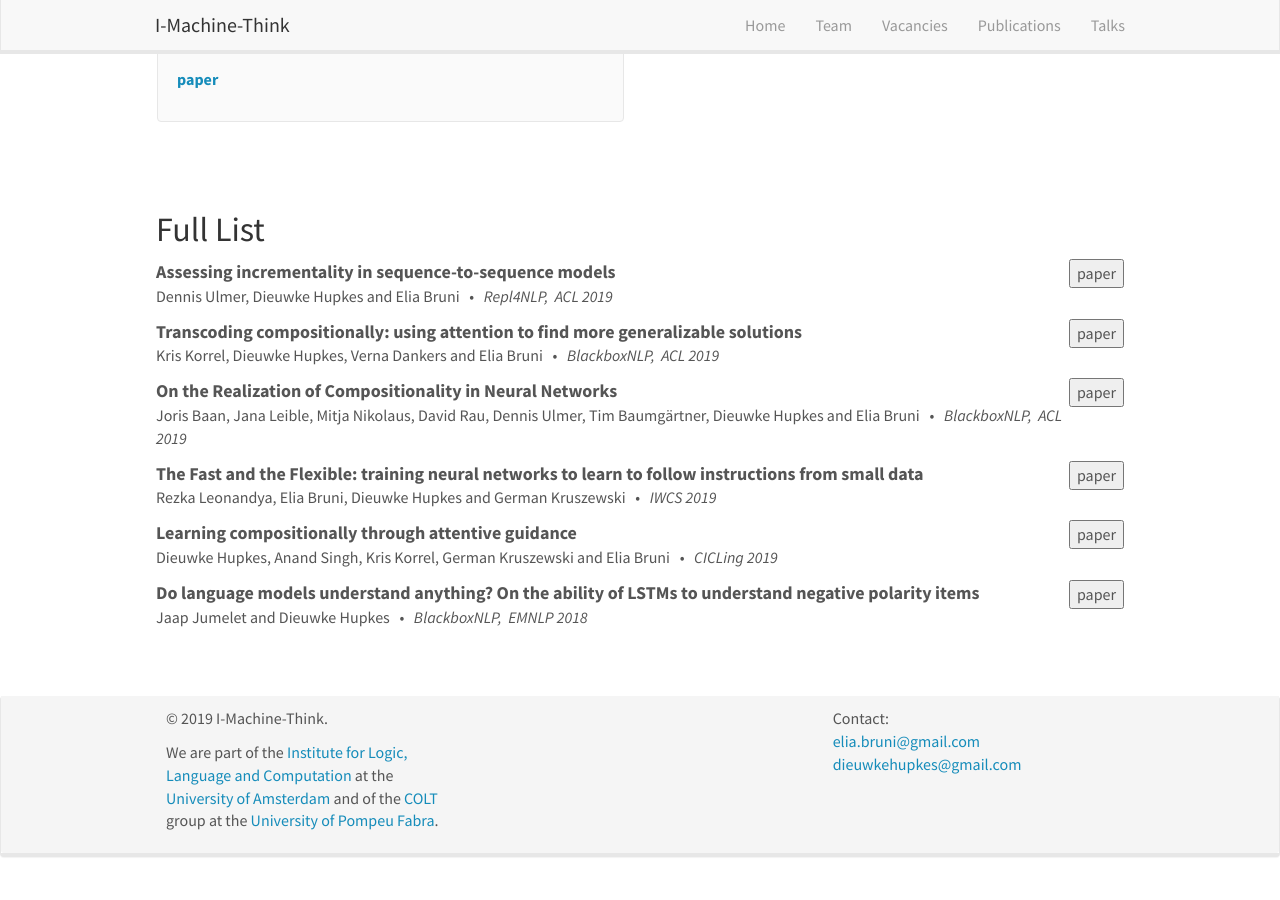
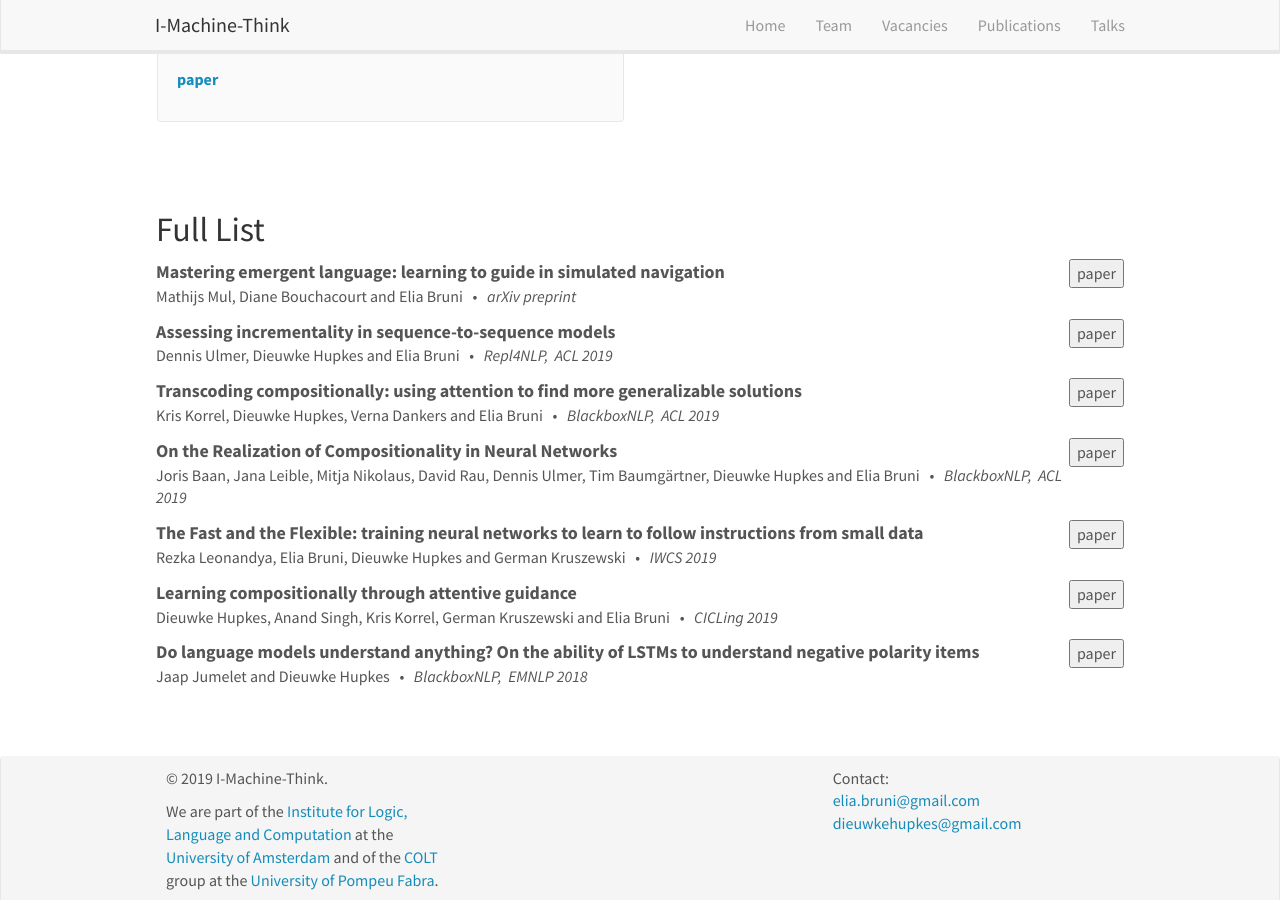
Before and after one commit to i-machine-think/i-machine-think.github.io, a Jekyll site: the page built from _pages/publications.md, in a window 1280 px wide and 900 px high, scrolled down 535 px. Built offline with Jekyll 4.4.1, drawn with Linux system fonts in a browser that asks for light colours; nearby versions of some CDN libraries; before the commit the page ends 1414 px from its top, so only the background shows below that.

```diff
--- a/_data/publist.yml
+++ b/_data/publist.yml
@@ -1,3 +1,15 @@
+
+- title: "Mastering emergent language: learning to guide in simulated navigation"
+  authors: Mathijs Mul, Diane Bouchacourt and Elia Bruni
+  year: 2019
+  image: dummy.png
+  description: ""
+  venue: "arXiv preprint"
+  link:
+    url: https://arxiv.org/abs/1908.05135
+    display: paper
+  news2:
+
 - title: "Assessing incrementality in sequence-to-sequence models"
   authors: Dennis Ulmer, Dieuwke Hupkes and Elia Bruni
   year: 2019
```
